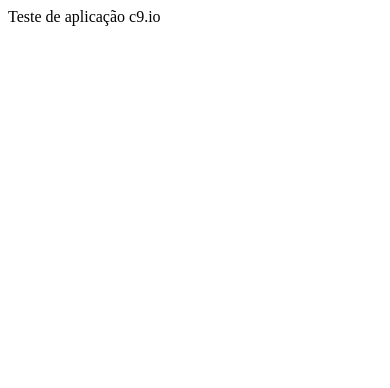
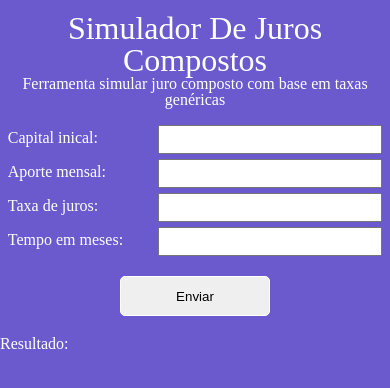
Before and after one commit to joaoCarlos1/juros-compostos, a PHP site: page / in a window 390 px wide. Shown: the top 388 px of the page. Run offline with PHP 8.4, Linux system fonts and the light colour scheme.

Commit message:
Projeto inicial layout mobile

```diff
--- /dev/null
+++ b/css/estilo.css
@@ -0,0 +1,75 @@
+* {
+    box-sizing: border-box;
+}
+
+.container {
+    width: 100%;
+    float: left;
+}
+
+.content {
+    width: 90%;
+    margin: 0 5%;
+}
+
+.clear {
+    clear: both;
+}
+
+.main-section {
+    position: relative;
+    height: 100vh;
+    background: rgb(106, 90, 205);
+    color: #fff;
+    z-index: 1;
+}
+
+.main-conteudo {
+
+    z-index: 2;
+    width: 96%;
+    margin: 0 2%;
+}
+
+.main-conteudo h1 {
+    font-size: 2em;
+    text-align: center;
+    margin-top: 12px;
+}
+
+.main-conteudo p {
+    text-align: center;
+}
+
+form {
+    margin-top: 12px;
+    width: 100%;
+}
+
+.form-group label {
+    width: 40%;
+    float: left;
+    margin-top: 5px;
+    padding: 5px 0;
+}
+
+.form-group input {
+    width: 60%;
+    float: left;
+    margin-top: 5px;
+    padding: 5px 0;
+}
+
+.form-group button {
+    border: 1px solid #fff;
+    border-radius: 5px;
+    width: 40%;
+    height: 40px;
+    margin: 0 30%;
+    margin-top: 20px;
+}
+
+.resultado {
+    display: block;
+    margin-top: 20px;
+}
--- /dev/null
+++ b/css/reset.css
@@ -0,0 +1,48 @@
+/* http://meyerweb.com/eric/tools/css/reset/
+   v2.0 | 20110126
+   License: none (public domain)
+*/
+
+html, body, div, span, applet, object, iframe,
+h1, h2, h3, h4, h5, h6, p, blockquote, pre,
+a, abbr, acronym, address, big, cite, code,
+del, dfn, em, img, ins, kbd, q, s, samp,
+small, strike, strong, sub, sup, tt, var,
+b, u, i, center,
+dl, dt, dd, ol, ul, li,
+fieldset, form, label, legend,
+table, caption, tbody, tfoot, thead, tr, th, td,
+article, aside, canvas, details, embed,
+figure, figcaption, footer, header, hgroup,
+menu, nav, output, ruby, section, summary,
+time, mark, audio, video {
+	margin: 0;
+	padding: 0;
+	border: 0;
+	font-size: 100%;
+	font: inherit;
+	vertical-align: baseline;
+}
+/* HTML5 display-role reset for older browsers */
+article, aside, details, figcaption, figure,
+footer, header, hgroup, menu, nav, section {
+	display: block;
+}
+body {
+	line-height: 1;
+}
+ol, ul {
+	list-style: none;
+}
+blockquote, q {
+	quotes: none;
+}
+blockquote:before, blockquote:after,
+q:before, q:after {
+	content: '';
+	content: none;
+}
+table {
+	border-collapse: collapse;
+	border-spacing: 0;
+}
--- a/index.php
+++ b/index.php
@@ -1,5 +1,56 @@
-<?php
-echo "<meta charset='utf-8'>";
+<!DOCTYPE html>
+<html>
+    <head>
+        <meta charset="utf-8">
+        <meta name="viewport" content="width=device-width, initial-scale=1.0">
+
+        <title>Simulador de juros compostos</title>
+
+        <link rel="stylesheet" href="css/reset.css" type="text/css" />
+        <link rel="stylesheet" href="css/estilo.css" type="text/css" />
+    </head>
+
+    <body>
+    <section class="container main-section">
+        <div class="main-conteudo">
+            <h1>Simulador De Juros Compostos</h1>
+            <p>Ferramenta simular juro composto com base em taxas genéricas</p>
+            <form>
+                <div class="form-group">
+                    <label for="">Capital inical:</label>
+                    <div><input id="inicial" type="number" ></div>
+                </div>
+
+                <div class="form-group">
+                    <label for="">Aporte mensal:</label>
+                    <div><input id="aporte" type="number" name=""/></div>
+                </div>
+
+                <div class="form-group">
+                    <label for="">Taxa de juros:</label>
+                    <div><input id="taxa" type="text" name="" /></div>
+                </div>
+
+                <div class="form-group">
+                    <label for="">Tempo em meses:</label>
+                    <div><input id="meses" type="number" name=""/></div>
+                </div>
+
+                <div class="form-group">
+                    <button type="button" onclick="calcula()">Enviar</button>
+                </div>
+            </form>
+
+            <div class="clear"></div>
+        </div>
+
+        <div class="resultado">
+             <p>Resultado: <span id="resultado"></span></p>
+        </div>
 
 
-echo "Teste de aplicação c9.io";
+    </section>
+
+    <script type="text/javascript" src="js/calcula-juros.js"></script>
+    </body>
+</html>
--- /dev/null
+++ b/js/calcula-juros.js
@@ -0,0 +1,13 @@
+function calcula() {
+    var inicial = parseFloat(document.getElementById('inicial').value);
+    var aporte = parseFloat(document.getElementById('aporte').value);
+    var taxa = parseFloat(document.getElementById('taxa').value);
+    var meses = parseInt(document.getElementById('meses').value);
+
+    for (var i = 0; i < meses; i++) {
+        inicial += (inicial * (taxa / 100)) + aporte;
+    }
+
+    document.getElementById('resultado').innerHTML = " " + "R$" + inicial.toFixed(2);
+    return false;
+}
```
